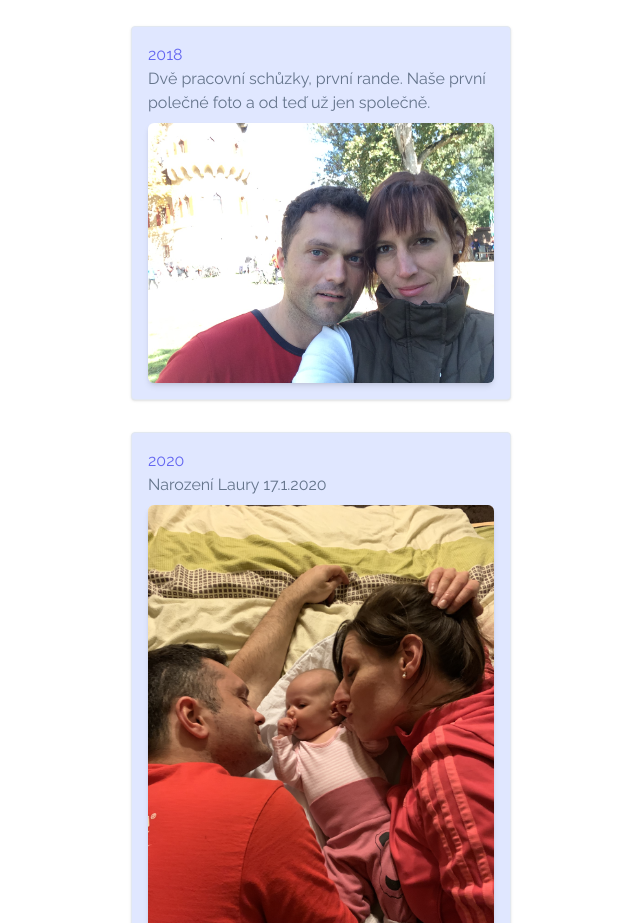
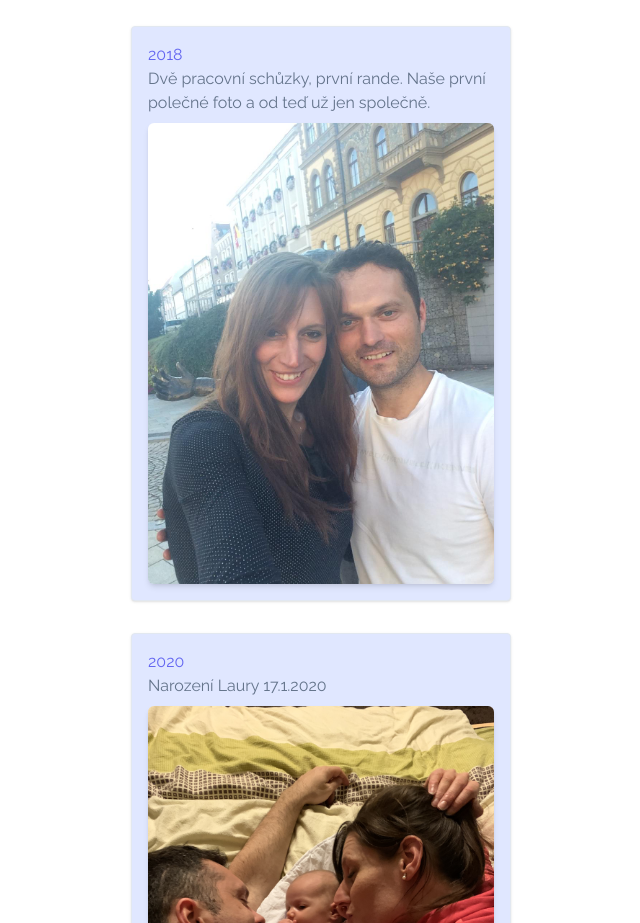
Before and after one commit to martin-1415/svatbaFE, a Next.js app: page /about in a window 1280 px wide. Shown: the part 9680-10603 px from the top of the page, without its empty margins (319-959 px from the left). Built offline with nearby package versions, Linux system fonts and the light colour scheme.

Commit message:
common timeline  added

```diff
--- a/src/app/components/TimelineTogether/TimelineTogether.tsx
+++ b/src/app/components/TimelineTogether/TimelineTogether.tsx
@@ -8,7 +8,7 @@ export default function TimelineTogether() {
         <div className="space-y-8 mx-auto py-7">
 
 
-            <TimelineTogetherItem date={'2018'} text={'Dvě pracovní schůzky, první rande. Naše první polečné foto a od teď už jen společně.'} imgUrl={'selfie.jpg'} />
+            <TimelineTogetherItem date={'2018'} text={'Dvě pracovní schůzky, první rande. Naše první polečné foto a od teď už jen společně.'} imgUrl={'self.jpg'} />
 
             <TimelineTogetherItem date={'2020'} text={'Narození Laury 17.1.2020'}  imgUrl={'laura.png'}  />
 
```
Also changed, not shown: public/gallery/timeline/self.jpg (added), 1 other file (tests, documents, lock files or other folders).
